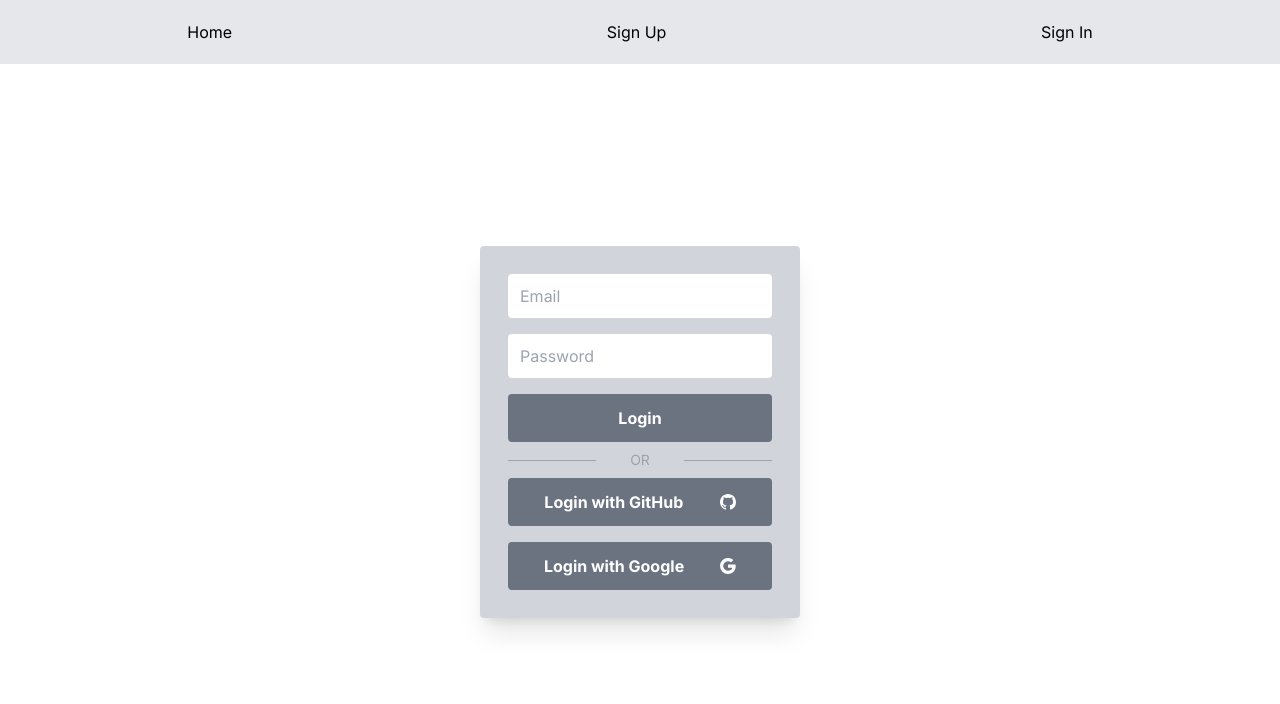
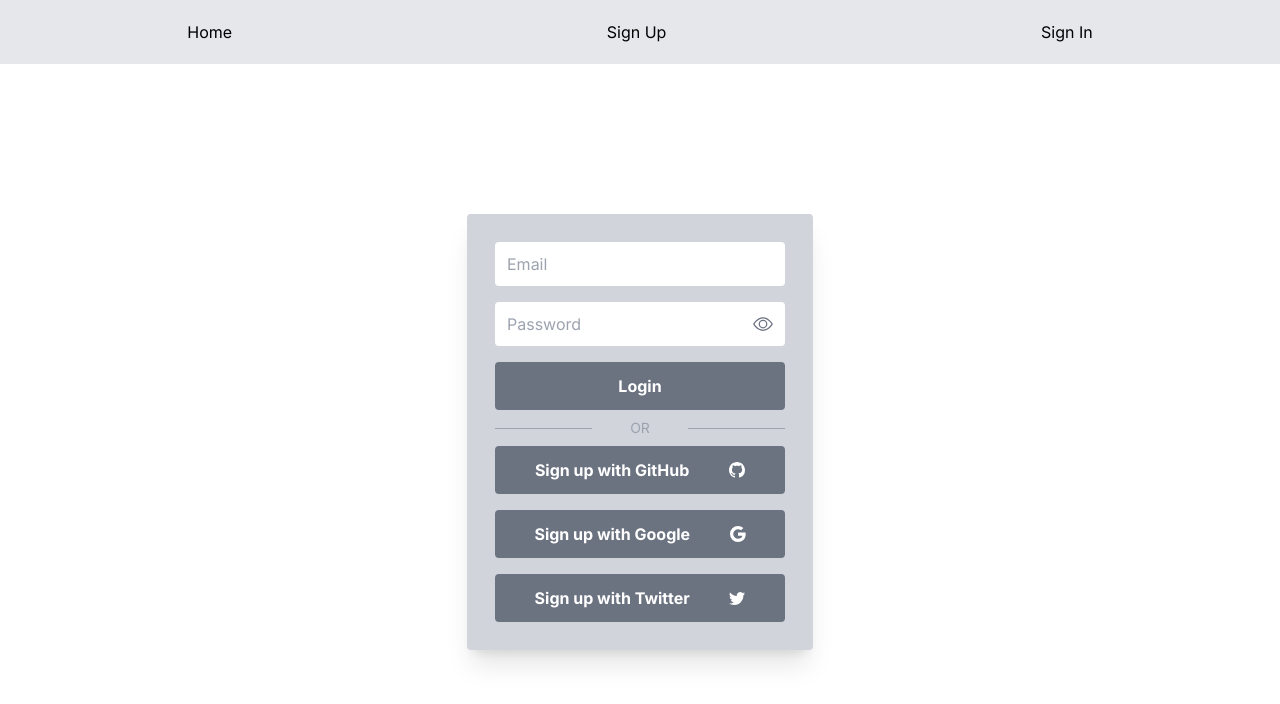
Before and after one commit to Normal1One/my-app, a Next.js app: page /login in a window 1280 px wide. Shown: the top 704 px of the page. Built offline with nearby package versions, Linux system fonts and the light colour scheme; no server answers; what tailwindcss-aria-attributes would draw is missing.

Commit message:
Twitter authentication added

```diff
--- a/next.config.js
+++ b/next.config.js
@@ -1,7 +1,7 @@
 /** @type {import('next').NextConfig} */
 const nextConfig = {
     images: {
-        domains: ['lh3.googleusercontent.com', 'avatars.githubusercontent.com']
+        domains: ['lh3.googleusercontent.com', 'avatars.githubusercontent.com', 'pbs.twimg.com']
     }
 }
 
--- a/src/app/(auth)/login/page.tsx
+++ b/src/app/(auth)/login/page.tsx
@@ -2,11 +2,18 @@
 
 import { signIn } from 'next-auth/react';
 import { useRouter } from 'next/navigation';
-import { BsGoogle, BsGithub } from 'react-icons/bs';
+import {
+    BsGoogle,
+    BsGithub,
+    BsTwitter,
+    BsEyeSlash,
+    BsEye,
+} from 'react-icons/bs';
 import { useForm } from 'react-hook-form';
 import { zodResolver } from '@hookform/resolvers/zod';
 import * as z from 'zod';
 import { toast, Toaster } from 'react-hot-toast';
+import { useState } from 'react';
 
 const schema = z.object({
     email: z.string().min(1, { message: 'Email is required' }).email({
@@ -14,7 +21,7 @@ const schema = z.object({
     }),
     password: z
         .string()
-        .min(8, { message: 'Password must be atleast 8 characters' }),
+        .min(8, { message: 'Password must be at least 8 characters' }),
 });
 
 type formValues = {
@@ -23,7 +30,9 @@ type formValues = {
 };
 
 const Login = () => {
-    const router = useRouter()
+    const [show, setShow] = useState(false);
+    const handleClick = () => setShow(!show);
+    const router = useRouter();
     const {
         register,
         handleSubmit,
@@ -62,15 +71,32 @@ const Login = () => {
                         aria-invalid={errors.email ? 'true' : 'false'}
                         {...register('email')}
                     ></input>
-                    <p className='text-rose-600 text-xs'>{errors.email?.message}</p>
-                    <input
-                        className='appearance-none leading-tight p-3 focus:outline-none rounded aria-invalid:border-2 border-rose-600'
-                        type='password'
-                        placeholder='Password'
-                        aria-invalid={errors.password ? 'true' : 'false'}
-                        {...register('password')}
-                    ></input>
-                    <p className='text-rose-600 text-xs'>{errors.password?.message}</p>
+                    <p className='text-rose-600 text-xs'>
+                        {errors.email?.message}
+                    </p>
+                    <div className='flex'>
+                        <input
+                            className='appearance-none w-full leading-tight p-3 focus:outline-none rounded-l aria-invalid:border-2 border-rose-600'
+                            type={show ? 'text' : 'password'}
+                            placeholder='Password'
+                            aria-invalid={errors.password ? 'true' : 'false'}
+                            {...register('password')}
+                        />
+                        <button
+                            type='button'
+                            onClick={handleClick}
+                            className='bg-white rounded-r pr-3'
+                        >
+                            {show ? (
+                                <BsEyeSlash className='w-5 h-5 fill-gray-500' />
+                            ) : (
+                                <BsEye className='w-5 h-5 fill-gray-500' />
+                            )}
+                        </button>
+                    </div>
+                    <p className='text-rose-600 text-xs'>
+                        {errors.password?.message}
+                    </p>
                     <button
                         className='font-bold focus:outline-none m-auto text-white bg-gray-500 rounded pt-3 pb-3 hover:opacity-75 w-full'
                         type='submit'
@@ -84,15 +110,39 @@ const Login = () => {
                     </div>
                     <button
                         className='flex flex-row items-center place-content-evenly font-bold focus:outline-none m-auto text-white bg-gray-500 rounded pt-3 pb-3 hover:opacity-75 w-full'
-                        onClick={() => signIn('github')}
+                        type='button'
+                        onClick={() =>
+                            signIn('github', {
+                                redirect: true,
+                                callbackUrl: '/',
+                            })
+                        }
                     >
-                        Login with GitHub <BsGithub />
+                        Sign up with GitHub <BsGithub />
                     </button>
                     <button
                         className='flex flex-row items-center place-content-evenly font-bold focus:outline-none m-auto text-white bg-gray-500 rounded pt-3 mt-2 pb-3 hover:opacity-75 w-full'
-                        onClick={() => signIn('google')}
+                        type='button'
+                        onClick={() =>
+                            signIn('google', {
+                                redirect: true,
+                                callbackUrl: '/',
+                            })
+                        }
                     >
-                        Login with Google <BsGoogle />
+                        Sign up with Google <BsGoogle />
+                    </button>
+                    <button
+                        className='flex flex-row items-center place-content-evenly font-bold focus:outline-none m-auto text-white bg-gray-500 rounded pt-3 mt-2 pb-3 hover:opacity-75 w-full'
+                        type='button'
+                        onClick={() =>
+                            signIn('twitter', {
+                                redirect: true,
+                                callbackUrl: '/',
+                            })
+                        }
+                    >
+                        Sign up with Twitter <BsTwitter />
                     </button>
                 </form>
             </div>
--- a/src/app/(auth)/register/page.tsx
+++ b/src/app/(auth)/register/page.tsx
@@ -6,7 +6,7 @@ import * as z from 'zod';
 import axios from 'axios';
 import { toast, Toaster } from 'react-hot-toast';
 import { signIn } from 'next-auth/react';
-import { BsEye, BsEyeSlash, BsGithub, BsGoogle } from 'react-icons/bs';
+import { BsEye, BsEyeSlash, BsGithub, BsGoogle, BsTwitter } from 'react-icons/bs';
 import { useState } from 'react';
 
 const schema = z
@@ -162,6 +162,7 @@ const Register = () => {
                     </div>
                     <button
                         className='flex flex-row items-center place-content-evenly font-bold focus:outline-none m-auto text-white bg-gray-500 rounded pt-3 pb-3 hover:opacity-75 w-full'
+                        type='button'
                         onClick={() =>
                             signIn('github', {
                                 redirect: true,
@@ -173,6 +174,7 @@ const Register = () => {
                     </button>
                     <button
                         className='flex flex-row items-center place-content-evenly font-bold focus:outline-none m-auto text-white bg-gray-500 rounded pt-3 mt-2 pb-3 hover:opacity-75 w-full'
+                        type='button'
                         onClick={() =>
                             signIn('google', {
                                 redirect: true,
@@ -182,6 +184,18 @@ const Register = () => {
                     >
                         Sign up with Google <BsGoogle />
                     </button>
+                    <button
+                        className='flex flex-row items-center place-content-evenly font-bold focus:outline-none m-auto text-white bg-gray-500 rounded pt-3 mt-2 pb-3 hover:opacity-75 w-full'
+                        type='button'
+                        onClick={() =>
+                            signIn('twitter', {
+                                redirect: true,
+                                callbackUrl: '/',
+                            })
+                        }
+                    >
+                        Sign up with Twitter <BsTwitter />
+                    </button>
                 </form>
             </div>
         </section>
--- a/src/app/api/auth/[...nextauth]/route.ts
+++ b/src/app/api/auth/[...nextauth]/route.ts
@@ -1,6 +1,7 @@
 import NextAuth from 'next-auth/next';
 import GoogleProvider from 'next-auth/providers/google';
 import GithubProvider from 'next-auth/providers/github';
+import TwitterProvider from 'next-auth/providers/twitter';
 import EmailProvider from 'next-auth/providers/email';
 import CredentialsProvider from 'next-auth/providers/credentials';
 import { PrismaAdapter } from '@auth/prisma-adapter';
@@ -21,6 +22,10 @@ export const authOptions: NextAuthOptions = {
         GithubProvider({
             clientId: process.env.GITHUB_ID,
             clientSecret: process.env.GITHUB_SECRET,
+        }),
+        TwitterProvider({
+            clientId: process.env.TWITTER_CLIENT_ID,
+            clientSecret: process.env.TWITTER_CLIENT_SECRET,
         }),
         EmailProvider({
             server: {
--- a/src/types/process.d.ts
+++ b/src/types/process.d.ts
@@ -2,6 +2,8 @@ declare namespace NodeJS {
     export interface ProcessEnv {
         GITHUB_ID: string;
         GITHUB_SECRET: string;
+        TWITTER_CLIENT_ID: string;
+        TWITTER_CLIENT_SECRET: string;
         GOOGLE_ID: string;
         GOOGLE_SECRET: string;
         EMAIL_SERVER_PORT: number;
```
Also changed, not shown: 1 other file (tests, documents, lock files or other folders).
